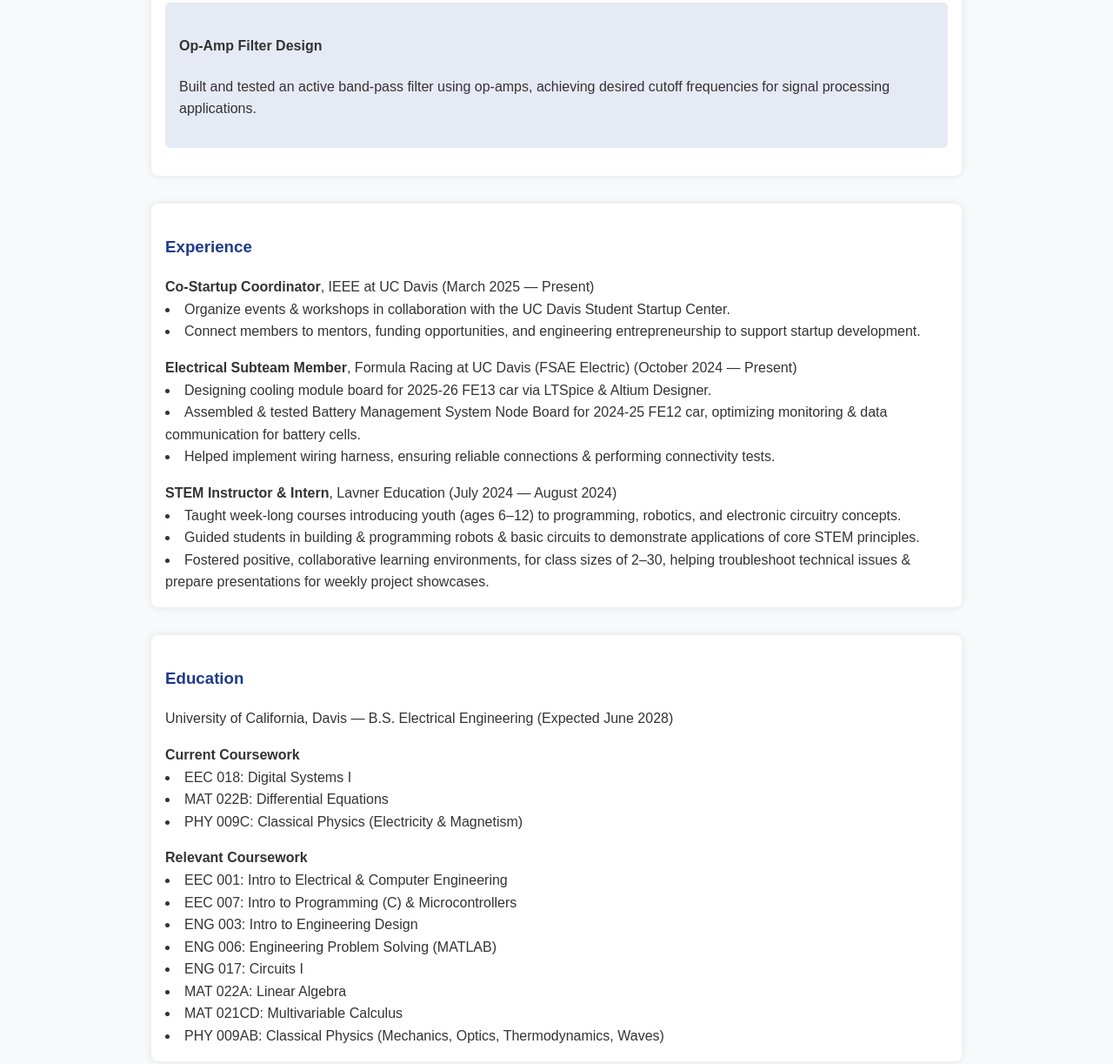
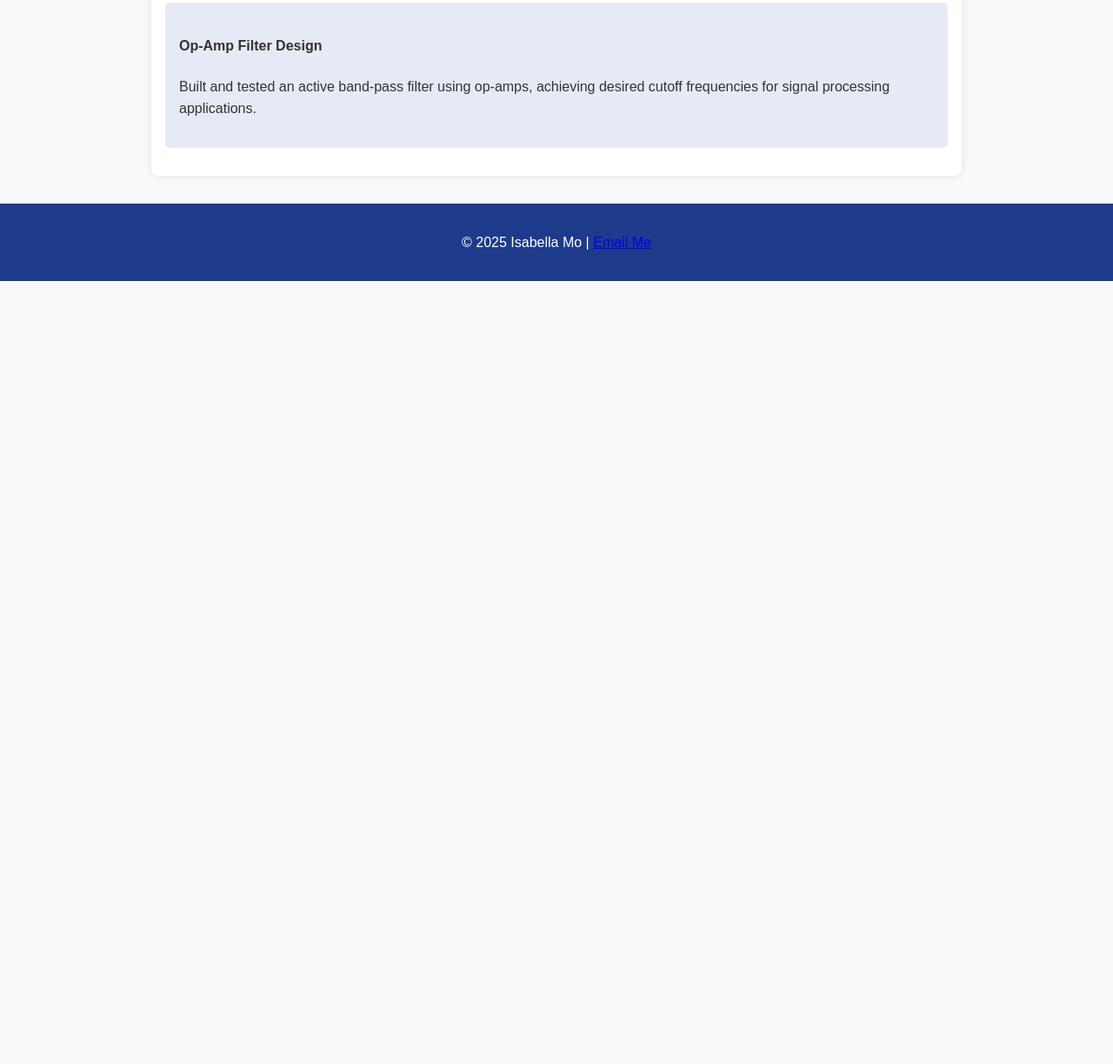
Before and after one commit to isabella-mo/portfolio, a plain HTML site: page index.html in a window 1280 px wide. Shown: the part 1487-2710 px from the top of the page at 87% size. After the commit the page ends 1810 px from the top, so only its background shows below. Drawn offline with Linux system fonts and the light colour scheme.

Commit message:
Update index.html

```diff
--- a/index.html
+++ b/index.html
@@ -52,43 +52,6 @@
             <p>Built and tested an active band-pass filter using op-amps, achieving desired cutoff frequencies for signal processing applications.</p>
         </div>
     </section>
-    <!-- EXPERIENCE -->
-    <section id="experience">
-    <h3>Experience</h3>
-        <b>Co-Startup Coordinator</b>, IEEE at UC Davis (March 2025 — Present)
-            <li>Organize events & workshops in collaboration with the UC Davis Student Startup Center.</li>
-            <li>Connect members to mentors, funding opportunities, and engineering entrepreneurship to support startup development.</li>
-        <p></p>
-        <b>Electrical Subteam Member</b>, Formula Racing at UC Davis (FSAE Electric) (October 2024 — Present)
-            <li>Designing cooling module board for 2025-26 FE13 car via LTSpice & Altium Designer.</li>
-            <li>Assembled & tested Battery Management System Node Board for 2024-25 FE12 car, optimizing monitoring & data communication for battery cells.</li>
-            <li>Helped implement wiring harness, ensuring reliable connections & performing connectivity tests.</li>
-        <p></p>
-        <b>STEM Instructor & Intern</b>, Lavner Education (July 2024 — August 2024)
-            <li>Taught week-long courses introducing youth (ages 6–12) to programming, robotics, and electronic circuitry concepts.</li>
-            <li>Guided students in building & programming robots & basic circuits to demonstrate applications of core STEM principles.</li>
-            <li>Fostered positive, collaborative learning environments, for class sizes of 2–30, helping troubleshoot technical issues & prepare presentations for weekly project showcases.</li>
-    </section>
-    <!-- EDUCATION -->
-    <section id="education">
-        <h3>Education</h3>
-        <p>University of California, Davis — B.S. Electrical Engineering (Expected June 2028)</p>
-        <p></p>
-        <b>Current Coursework</b>
-            <li>EEC 018: Digital Systems I</li>
-            <li>MAT 022B: Differential Equations</li>
-            <li>PHY 009C: Classical Physics (Electricity & Magnetism)</li>
-        <p></p>
-        <b>Relevant Coursework</b>
-            <li>EEC 001: Intro to Electrical & Computer Engineering</li>
-            <li>EEC 007: Intro to Programming (C) & Microcontrollers</li>
-            <li>ENG 003: Intro to Engineering Design</li>
-            <li>ENG 006: Engineering Problem Solving (MATLAB)</li>
-            <li>ENG 017: Circuits I</li>
-            <li>MAT 022A: Linear Algebra</li>
-            <li>MAT 021CD: Multivariable Calculus</li>
-            <li>PHY 009AB: Classical Physics (Mechanics, Optics, Thermodynamics, Waves)</li>
-    </section>
     <!-- CONTACT -->
     <footer>
         <p>© 2025 Isabella Mo | <a href="mailto:imo@ucdavis.edu">Email Me</a></p>
```
